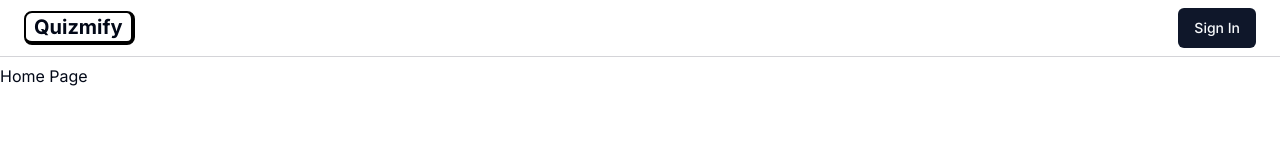
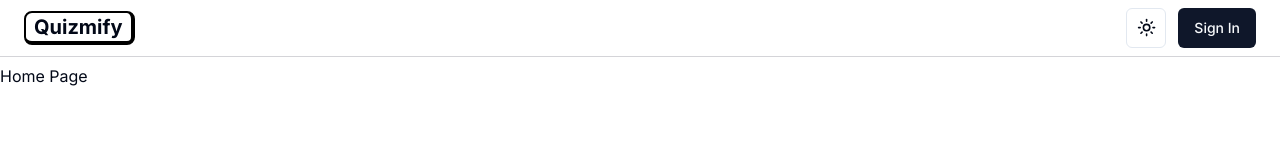
Before and after one commit to Mastermind730/Quizmify, a Next.js app: page / in a window 1280 px wide. Shown: the top 160 px of the page. Built offline with nearby package versions, Linux system fonts and the light colour scheme; no server answers.

Commit message:
added ThemeToggle to the website

```diff
--- a/package.json
+++ b/package.json
@@ -19,6 +19,7 @@
     "lucide-react": "^0.408.0",
     "next": "14.2.5",
     "next-auth": "^4.24.7",
+    "next-themes": "^0.3.0",
     "react": "^18",
     "react-dom": "^18",
     "tailwind-merge": "^2.4.0",
--- a/src/app/layout.tsx
+++ b/src/app/layout.tsx
@@ -3,6 +3,7 @@
 import "./globals.css";
 import { cn } from "@/lib/utils";
 import Navbar from "@/components/Navbar";
+import Providers from "@/components/Providers";
 
 const inter = Inter({ subsets: ["latin"] });
 
@@ -24,8 +25,11 @@
          "antialiased min-h-screen pt-16"
         )
       }>
+        <Providers>
         <Navbar/>
-        {children}</body>
+        {children}
+        </Providers>
+        </body>
     </html>
   );
 }
--- a/src/components/Navbar.tsx
+++ b/src/components/Navbar.tsx
@@ -4,10 +4,11 @@
 import React from "react";
 import SignInButton from "./SignInButton";
 import UserAccountProfile from "./UserAccountProfile";
+import { ThemeToggle } from "./ThemeToggle";
 type Props = {};
 const Navbar = async (props: Props) => {
   const session = await getAuthSession();
-  console.log(session?.user)
+  console.log(session?.user);
   return (
     <div className="fixed inset-x-0 top-0 bg-white dark:bg-gray-950 z-[10] h-fit border-b border-zinc-300 py-2">
       <div className="flex items-center justify-between h-full gap-2 px-6 mx-auto max-w-7xl">
@@ -16,13 +17,15 @@
             Quizmify
           </p>
         </Link>
-
         <div className="flex items-center">
-          {session?.user ? (
-            <UserAccountProfile user={session.user}/>
-) : (
-            <SignInButton text="Sign In" />
-          )}
+          <div className="flex items-center">
+            <ThemeToggle className="mr-3"/>
+            {session?.user ? (
+              <UserAccountProfile user={session.user} />
+            ) : (
+              <SignInButton text="Sign In" />
+            )}
+          </div>
         </div>
       </div>
     </div>
--- /dev/null
+++ b/src/components/ThemeToggle.tsx
@@ -0,0 +1,42 @@
+"use client"
+
+import * as React from "react"
+import { Moon, Sun } from "lucide-react"
+import { useTheme } from "next-themes"
+
+import { Button } from "@/components/ui/button"
+import {
+  DropdownMenu,
+  DropdownMenuContent,
+  DropdownMenuItem,
+  DropdownMenuTrigger,
+} from "@/components/ui/dropdown-menu"
+
+export function ThemeToggle({className,...props}:React.HTMLAttributes<HTMLDivElement>) {
+  const { setTheme } = useTheme()
+
+  return (
+    <div className={className} {...props}>
+    <DropdownMenu>
+      <DropdownMenuTrigger asChild>
+        <Button variant="outline" size="icon">
+          <Sun className="h-[1.2rem] w-[1.2rem] rotate-0 scale-100 transition-all dark:-rotate-90 dark:scale-0" />
+          <Moon className="absolute h-[1.2rem] w-[1.2rem] rotate-90 scale-0 transition-all dark:rotate-0 dark:scale-100" />
+          <span className="sr-only">Toggle theme</span>
+        </Button>
+      </DropdownMenuTrigger>
+      <DropdownMenuContent align="end">
+        <DropdownMenuItem onClick={() => setTheme("light")}>
+          Light
+        </DropdownMenuItem>
+        <DropdownMenuItem onClick={() => setTheme("dark")}>
+          Dark
+        </DropdownMenuItem>
+        <DropdownMenuItem onClick={() => setTheme("system")}>
+          System
+        </DropdownMenuItem>
+      </DropdownMenuContent>
+    </DropdownMenu>
+    </div>
+  )
+}
```
Also changed, not shown: src/components/Providers.tsx (+7 -4 lines), 1 other file (tests, documents, lock files or other folders).
